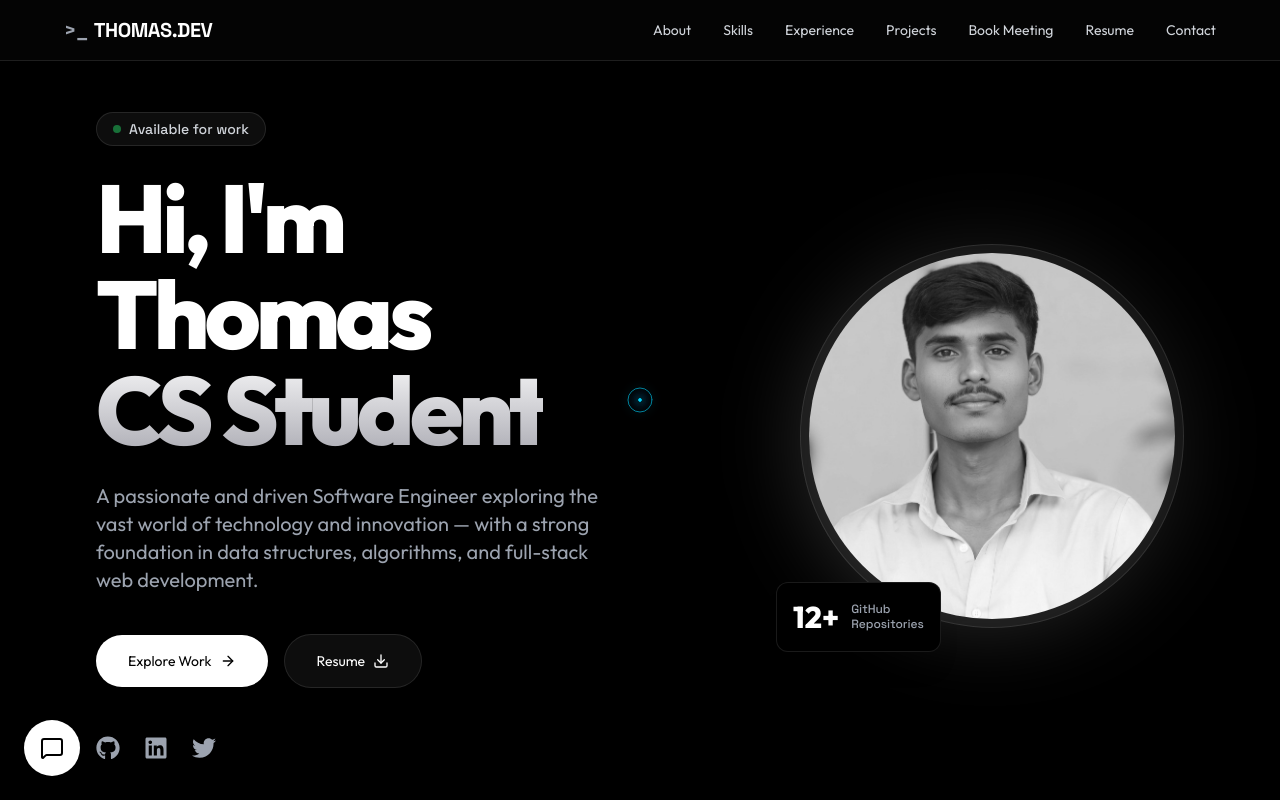
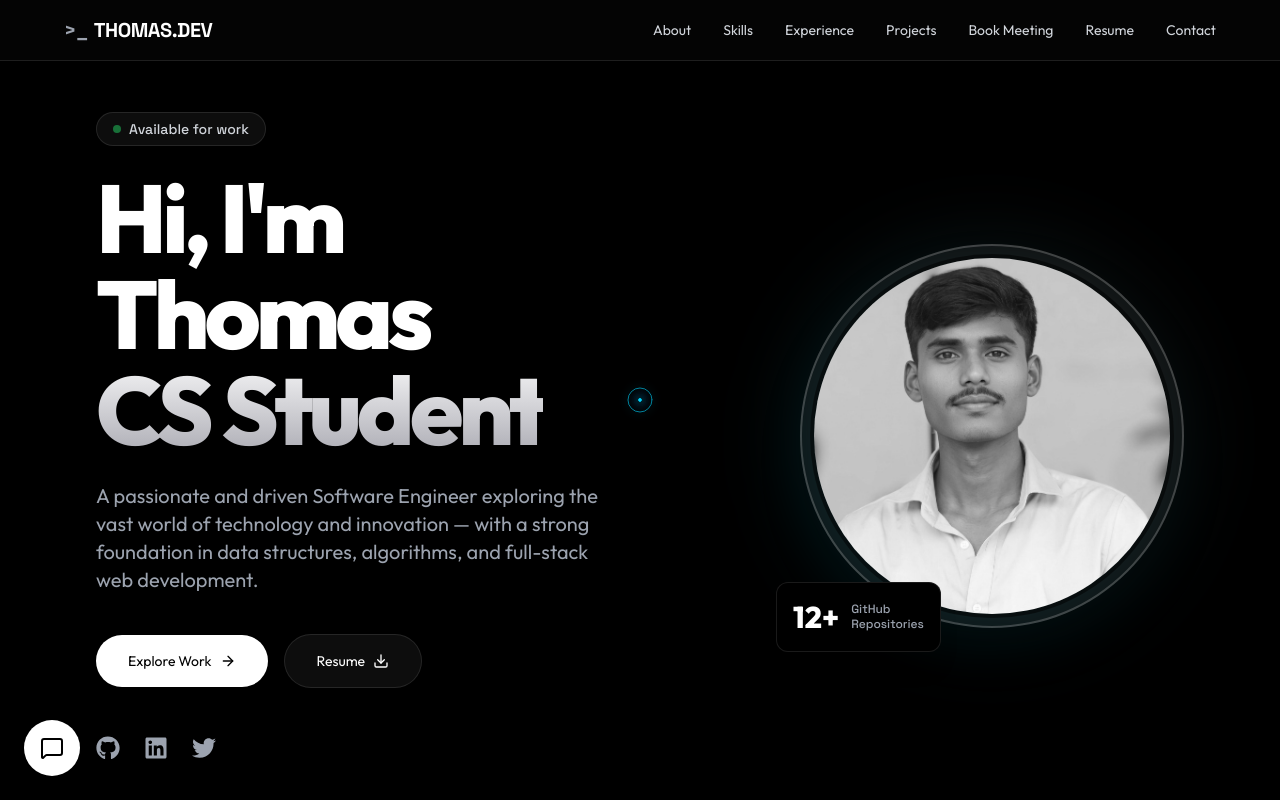
Before and after one commit to thomas2570/thomasramesh, a React (Vite) app: page / in a window 1280 px wide. Shown: the top 800 px of the page. Built offline with nearby package versions, Linux system fonts and the light colour scheme.

Commit message:
Add nice border and gap around profile photo

```diff
--- a/src/components/Hero.jsx
+++ b/src/components/Hero.jsx
@@ -86,12 +86,12 @@ const Hero = () => {
           className="order-1 lg:order-2 flex justify-center lg:justify-end"
         >
           <div className="relative w-64 h-64 md:w-80 md:h-80 lg:w-96 lg:h-96">
-            <div className="absolute inset-0 bg-gradient-to-tr from-white/20 to-white/5 rounded-full blur-2xl -z-10"></div>
-            <div className="w-full h-full p-2 bg-white/5 border border-white/10 rounded-full backdrop-blur-sm">
+            <div className="absolute inset-0 bg-gradient-to-tr from-cyan-500/20 to-white/5 rounded-full blur-2xl -z-10"></div>
+            <div className="w-full h-full p-3 bg-white/5 border-2 border-white/20 rounded-full backdrop-blur-sm shadow-2xl flex items-center justify-center">
               <img
                 src="/profile.jpg"
                 alt="Thomas Ramesh"
-                className="w-full h-full object-cover rounded-full grayscale hover:grayscale-0 transition-all duration-500"
+                className="w-full h-full object-cover rounded-full grayscale hover:grayscale-0 transition-all duration-500 ring-4 ring-black/50"
               />
             </div>
             {/* Floating badge */}
```
